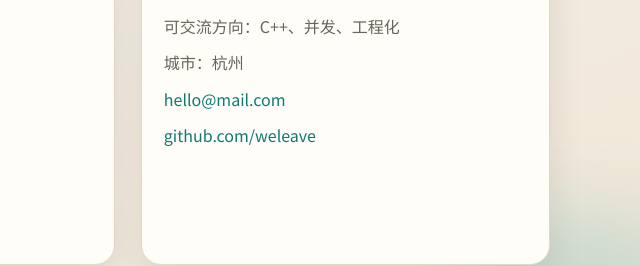
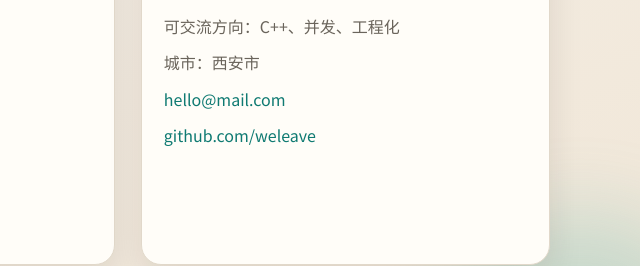
Before and after one commit to weleave/Personal-website, a plain HTML site: page index.html in a window 1280 px wide. Shown: the part 207-473 px from the top of the page, 640-1280 px from the left. Drawn offline with Linux system fonts and the light colour scheme; no server answers; a web font is replaced by a local one.

Commit message:
update html

```diff
--- a/index.html
+++ b/index.html
@@ -75,7 +75,7 @@
           </div>
           <ul>
             <li>可交流方向：C++、并发、工程化</li>
-            <li>城市：杭州</li>
+            <li>城市：西安市</li>
             <li><a href="mailto:hello@mail.com">hello@mail.com</a></li>
             <li>
               <a href="https://github.com/weleave" target="_blank" rel="noopener">
```
